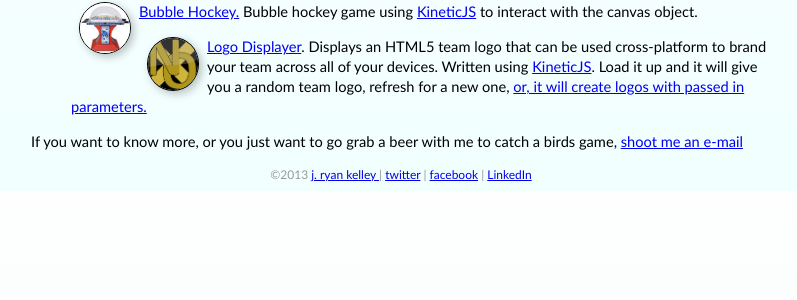
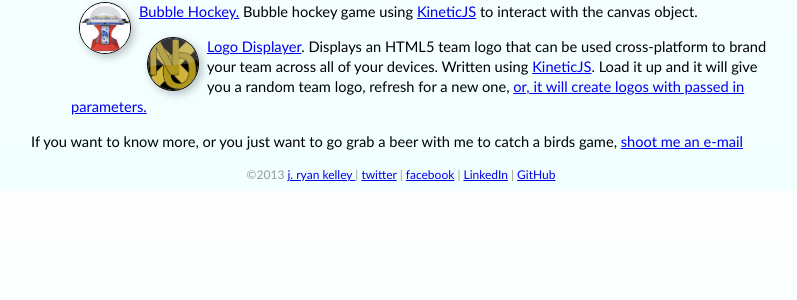
Before and after one commit to arcele/jryky, a PHP site: page / in a window 1280 px wide. Shown: the part 437-737 px from the top of the page, without its empty margins (239-1036 px from the left). Run offline with PHP 8.4, Linux system fonts and the light colour scheme.

Commit message:
adding github to footer links, and target for all footer links

```diff
--- a/index.php
+++ b/index.php
@@ -55,7 +55,7 @@ if($_GET && $_GET['skip'] == null) {
     </div>
 
     <div id="footer">
-      &copy;2013 <a href="mailto:ryan@jryky.com">j. ryan kelley </a> | <a href="http://twitter.com/arcele">twitter</a> | <a href="http://facebook.com/jryankelley">facebook</a> | <a href="http://linkedin.com/in/jryankelley">LinkedIn</a>
+      &copy;2013 <a href="mailto:ryan@jryky.com">j. ryan kelley </a> | <a href="http://twitter.com/arcele" target="_out">twitter</a> | <a href="http://facebook.com/jryankelley" target="_out">facebook</a> | <a href="http://linkedin.com/in/jryankelley" target="_out">LinkedIn</a> | <a href="http://github.com/arcele" target="_out">GitHub</a>
     </div>
     <div id="subfooter"></div>
 
```
